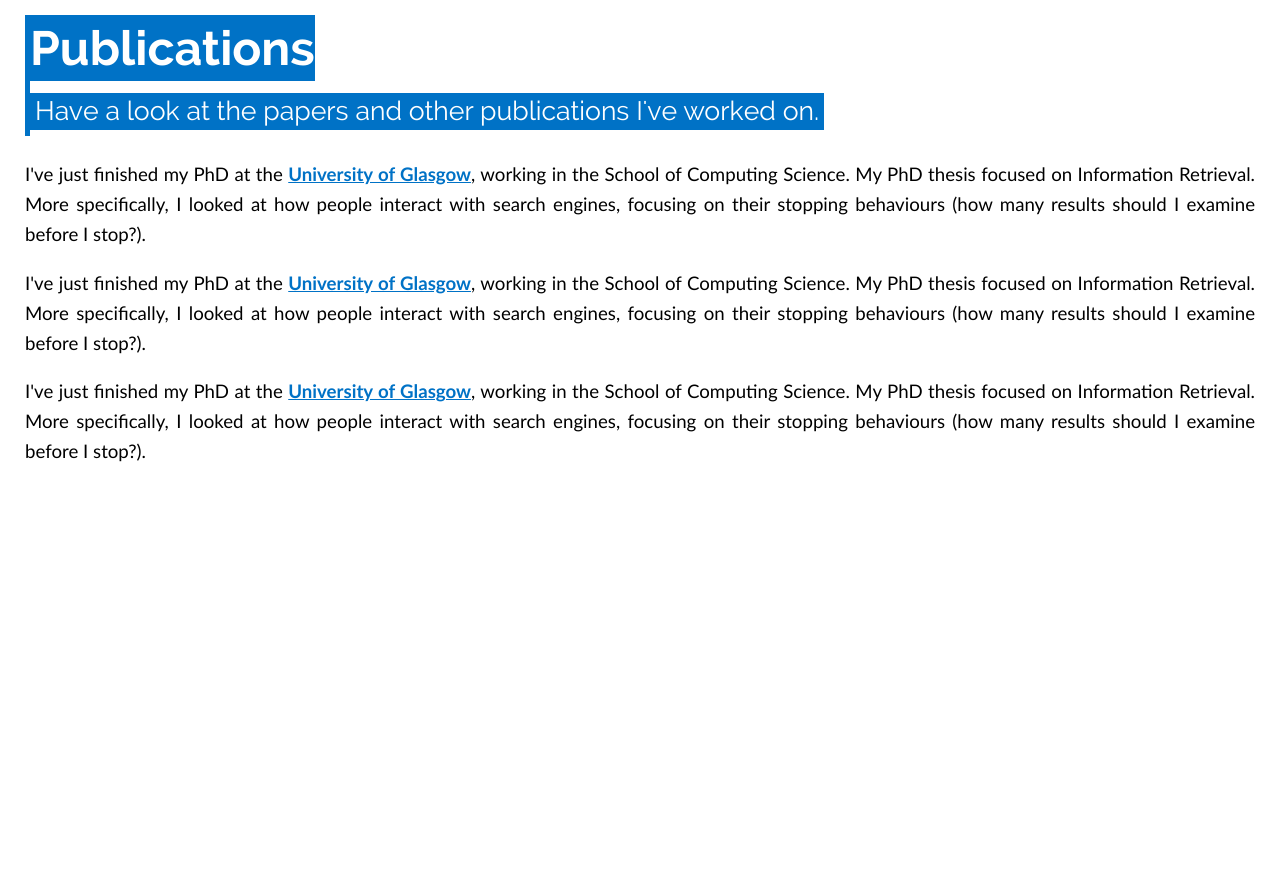
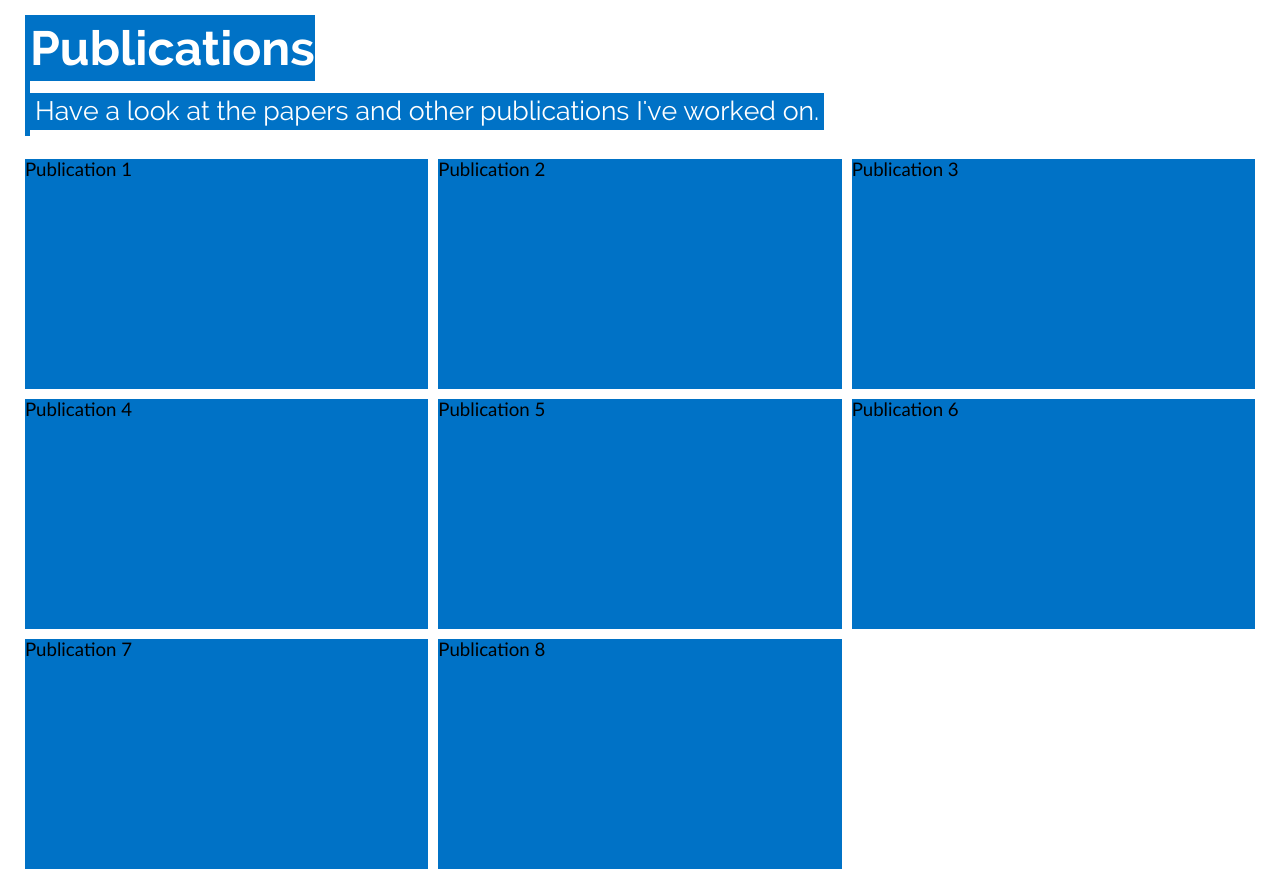
Before and after one commit to maxwelld90/dmax_website, a Django app: page /publications/ in a window 1280 px wide. Shown: the part 215-1099 px from the top of the page. Before the commit the page ends 677 px from the top, so only its background shows below. Run offline with Django 3.2, Linux system fonts and the light colour scheme; style sheets or scripts are compiled from the project's sources; some libraries are stand-ins or nearby versions.

Commit message:
Added grid layout for publications and projects

```diff
--- /dev/null
+++ b/website_project/static/css/banner.css
@@ -0,0 +1 @@
+/*! Begin dmax.org.uk compiled CSS */
--- /dev/null
+++ b/website_project/static/css/grid.less
@@ -0,0 +1,28 @@
+@import 'global';
+
+ul.grid-container {
+    display: grid;
+    grid-gap: 10px;
+    grid-template-columns: repeat(3, 1fr);
+    list-style-type: none;
+}
+
+ul.grid-container li {
+    display: block;
+    background-color: @dmax-lightblue;
+    min-height: 230px;
+}
+
+@media (max-width: 1130px) {
+    ul.grid-container {
+        display: block;
+    }
+
+    ul.grid-container li {
+        margin-bottom: 10px;
+    }
+
+    ul.grid-container li.last-child {
+        margin-bottom: 0;
+    }
+}
--- /dev/null
+++ b/website_project/static/css/publications.less
@@ -0,0 +1 @@
+@import 'global';
--- a/website_project/templates/dmax_org_uk/base.html
+++ b/website_project/templates/dmax_org_uk/base.html
@@ -18,6 +18,7 @@ Date: 2019-04-30
 
         {% compress css %}
         <link rel="stylesheet" type="text/css" href="{% static 'css/normalize.css' %}" />
+        <link rel="stylesheet" type="text/css" href="{% static 'css/banner.css' %}" />
         <link rel="stylesheet" type="text/css" href="{% static 'css/fonts.css' %}" />
         <link rel="stylesheet" type="text/less" href="{% static 'css/sprites.less' %}" />
         <link rel="stylesheet" type="text/less" href="{% static 'css/core.less' %}" />
@@ -25,6 +26,7 @@ Date: 2019-04-30
         <link rel="stylesheet" type="text/less" href="{% static 'css/background-image.less' %}" />
         <link rel="stylesheet" type="text/less" href="{% static 'css/main.less' %}" />
         <link rel="stylesheet" type="text/less" href="{% static 'css/rightbox.less' %}">
+        <link rel="stylesheet" type="text/less" href="{% static 'css/grid.less' %}">
         {% endcompress %}
 
         {% compress js %}
--- a/website_project/templates/dmax_org_uk/publications.html
+++ b/website_project/templates/dmax_org_uk/publications.html
@@ -1,4 +1,13 @@
 {% extends 'dmax_org_uk/base.html' %}
+
+{% load static %}
+{% load compress %}
+
+{% block includetags %}
+        {% compress css %}
+        <link rel="stylesheet" type="text/less" href="{% static 'css/publications.less' %}">
+        {% endcompress %}
+{% endblock %}
 
 {% block main %}
             <div class="flex-container variable-height">
@@ -9,11 +18,16 @@
                         <div id="subtitle">Have a look at the papers and other publications I've worked on.</div>
                     </div>
 
-                    <article>
-							<p>I've just finished my PhD at the <a href="http://www.gla.ac.uk">University of Glasgow</a>, working in the School of Computing Science. My PhD thesis focused on Information Retrieval. More specifically, I looked at how people interact with search engines, focusing on their stopping behaviours (how many results should I examine before I stop?).</p>
-                            <p>I've just finished my PhD at the <a href="http://www.gla.ac.uk">University of Glasgow</a>, working in the School of Computing Science. My PhD thesis focused on Information Retrieval. More specifically, I looked at how people interact with search engines, focusing on their stopping behaviours (how many results should I examine before I stop?).</p>
-                            <p>I've just finished my PhD at the <a href="http://www.gla.ac.uk">University of Glasgow</a>, working in the School of Computing Science. My PhD thesis focused on Information Retrieval. More specifically, I looked at how people interact with search engines, focusing on their stopping behaviours (how many results should I examine before I stop?).</p>
-                    </article>
+                    <ul id="publications-grid-container" class="grid-container">
+                        <li>Publication 1</li>
+                        <li>Publication 2</li>
+                        <li>Publication 3</li>
+                        <li>Publication 4</li>
+                        <li>Publication 5</li>
+                        <li>Publication 6</li>
+                        <li>Publication 7</li>
+                        <li>Publication 8</li>
+                    </ul>
 
                 </div>
             </div>
```
